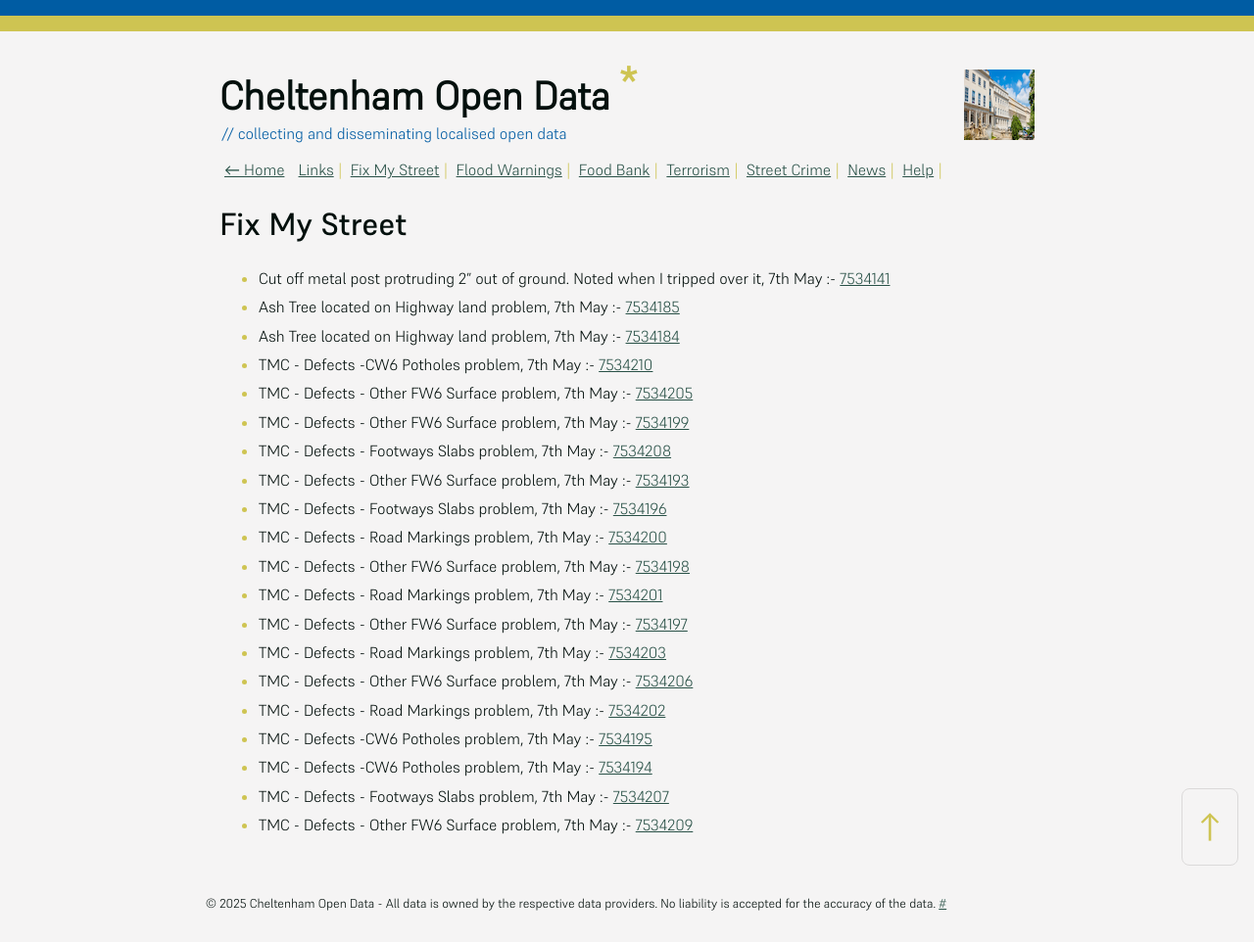
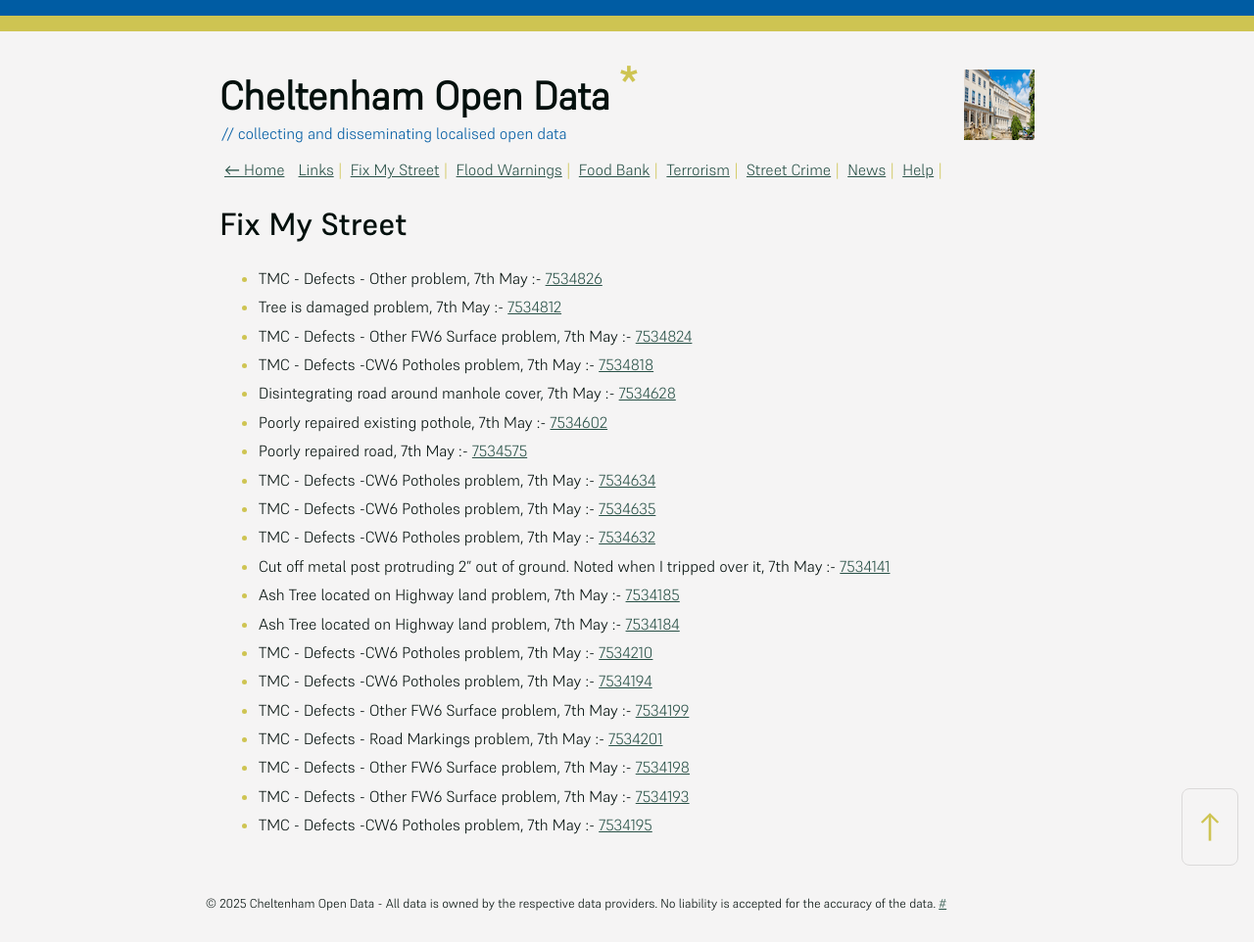
Before and after one commit to mat-0/cheltenham-open-data, a Jekyll site: the page built from _pages/fix-my-street.md, in a window 1280 px wide. Shown: the whole page at 98% size. Built offline with Jekyll 4.4.1, drawn with Linux system fonts in a browser that asks for light colours.

Commit message:
Updated 2025-05-07 13:08:30

```diff
--- a/_pages/fix-my-street.md
+++ b/_pages/fix-my-street.md
@@ -9,25 +9,25 @@ permalink: /fix-my-street
 
 <!-- fix_marker starts -->
 
+- TMC - Defects - Other problem, 7th May :- [7534826](https://www.fixmystreet.com/report/7534826)
+- Tree is damaged problem, 7th May :- [7534812](https://www.fixmystreet.com/report/7534812)
+- TMC - Defects - Other FW6  Surface problem, 7th May :- [7534824](https://www.fixmystreet.com/report/7534824)
+- TMC - Defects -CW6 Potholes  problem, 7th May :- [7534818](https://www.fixmystreet.com/report/7534818)
+- Disintegrating road around manhole cover, 7th May :- [7534628](https://www.fixmystreet.com/report/7534628)
+- Poorly repaired existing pothole, 7th May :- [7534602](https://www.fixmystreet.com/report/7534602)
+- Poorly repaired road, 7th May :- [7534575](https://www.fixmystreet.com/report/7534575)
+- TMC - Defects -CW6 Potholes  problem, 7th May :- [7534634](https://www.fixmystreet.com/report/7534634)
+- TMC - Defects -CW6 Potholes  problem, 7th May :- [7534635](https://www.fixmystreet.com/report/7534635)
+- TMC - Defects -CW6 Potholes  problem, 7th May :- [7534632](https://www.fixmystreet.com/report/7534632)
 - Cut off metal post protruding 2" out of ground. Noted when I tripped over it, 7th May :- [7534141](https://www.fixmystreet.com/report/7534141)
 - Ash Tree located on Highway land problem, 7th May :- [7534185](https://www.fixmystreet.com/report/7534185)
 - Ash Tree located on Highway land problem, 7th May :- [7534184](https://www.fixmystreet.com/report/7534184)
 - TMC - Defects -CW6 Potholes  problem, 7th May :- [7534210](https://www.fixmystreet.com/report/7534210)
-- TMC - Defects - Other FW6  Surface problem, 7th May :- [7534205](https://www.fixmystreet.com/report/7534205)
+- TMC - Defects -CW6 Potholes  problem, 7th May :- [7534194](https://www.fixmystreet.com/report/7534194)
 - TMC - Defects - Other FW6  Surface problem, 7th May :- [7534199](https://www.fixmystreet.com/report/7534199)
-- TMC - Defects - Footways Slabs problem, 7th May :- [7534208](https://www.fixmystreet.com/report/7534208)
+- TMC - Defects - Road Markings problem, 7th May :- [7534201](https://www.fixmystreet.com/report/7534201)
+- TMC - Defects - Other FW6  Surface problem, 7th May :- [7534198](https://www.fixmystreet.com/report/7534198)
 - TMC - Defects - Other FW6  Surface problem, 7th May :- [7534193](https://www.fixmystreet.com/report/7534193)
-- TMC - Defects - Footways Slabs problem, 7th May :- [7534196](https://www.fixmystreet.com/report/7534196)
-- TMC - Defects - Road Markings problem, 7th May :- [7534200](https://www.fixmystreet.com/report/7534200)
-- TMC - Defects - Other FW6  Surface problem, 7th May :- [7534198](https://www.fixmystreet.com/report/7534198)
-- TMC - Defects - Road Markings problem, 7th May :- [7534201](https://www.fixmystreet.com/report/7534201)
-- TMC - Defects - Other FW6  Surface problem, 7th May :- [7534197](https://www.fixmystreet.com/report/7534197)
-- TMC - Defects - Road Markings problem, 7th May :- [7534203](https://www.fixmystreet.com/report/7534203)
-- TMC - Defects - Other FW6  Surface problem, 7th May :- [7534206](https://www.fixmystreet.com/report/7534206)
-- TMC - Defects - Road Markings problem, 7th May :- [7534202](https://www.fixmystreet.com/report/7534202)
 - TMC - Defects -CW6 Potholes  problem, 7th May :- [7534195](https://www.fixmystreet.com/report/7534195)
-- TMC - Defects -CW6 Potholes  problem, 7th May :- [7534194](https://www.fixmystreet.com/report/7534194)
-- TMC - Defects - Footways Slabs problem, 7th May :- [7534207](https://www.fixmystreet.com/report/7534207)
-- TMC - Defects - Other FW6  Surface problem, 7th May :- [7534209](https://www.fixmystreet.com/report/7534209)
 
 <!-- fix_marker ends -->
```
Also changed, not shown: _data/flood.json (+5 -69 lines), _pages/news.md (+9 -8 lines), index.md (+4 -4 lines).
